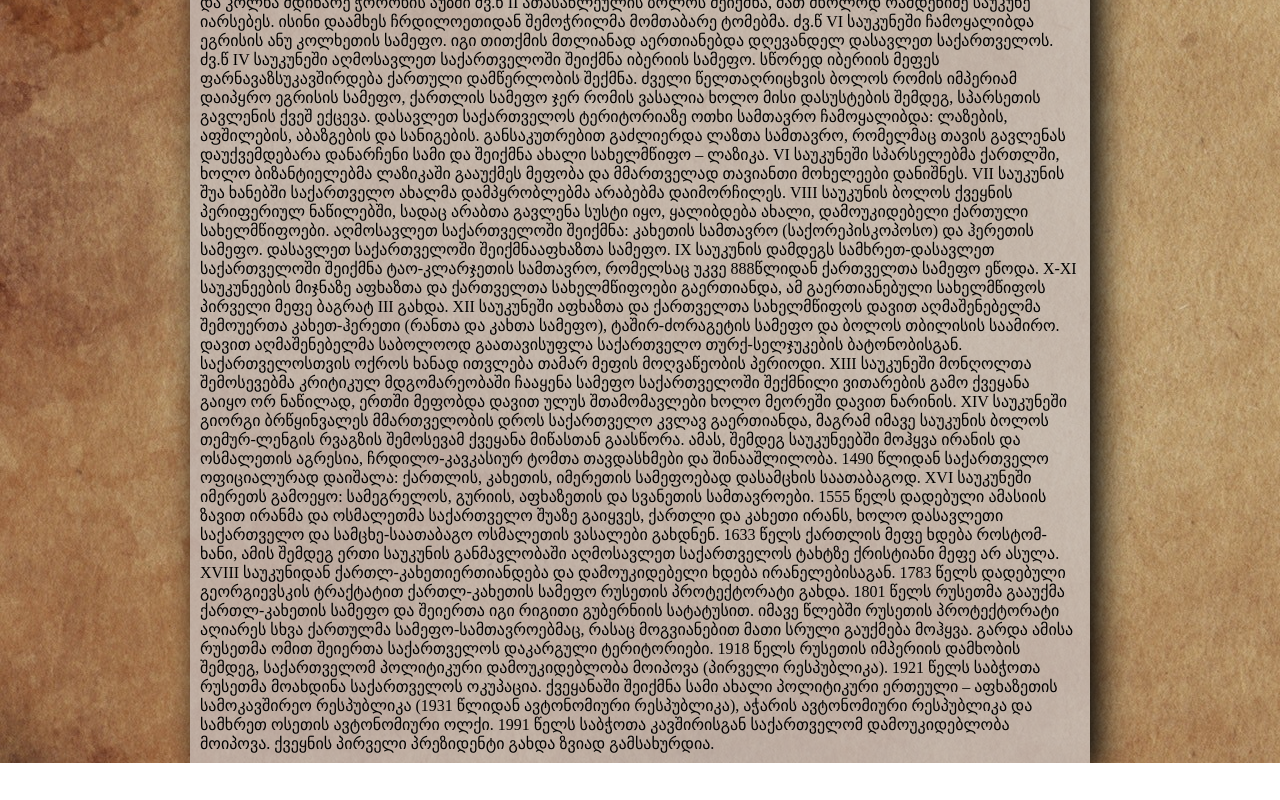
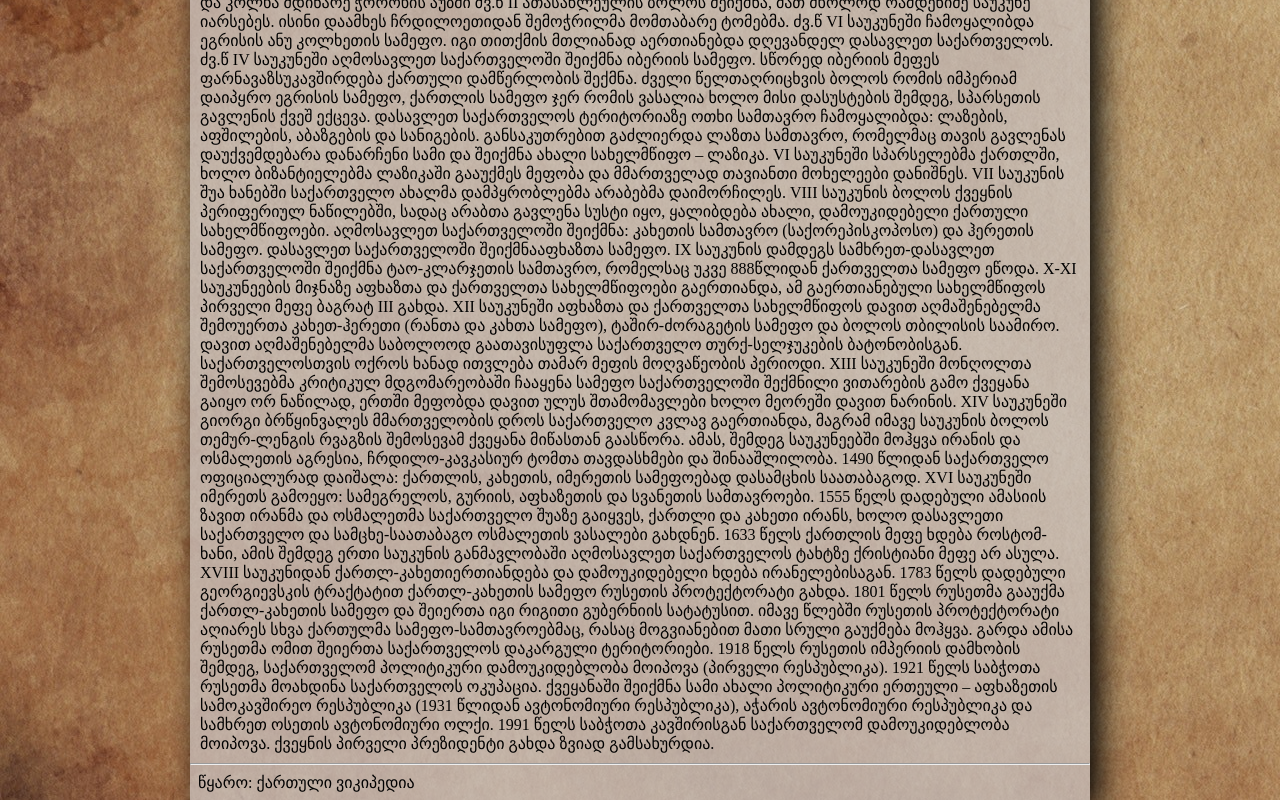
Before and after one commit to irakli2003/kingsofgeorgia, a plain HTML site: page index.html in a window 1280 px wide. Shown: the part 843-1643 px from the top of the page. Before the commit the page ends 1606 px from the top, so only its background shows below. Drawn offline with Linux system fonts and the light colour scheme.

Commit message:
Add files via upload
upload index.html

```diff
--- a/index.html
+++ b/index.html
@@ -122,6 +122,7 @@ XIII საუკუნეში მონღოლთა შემოსევ
 1801 წელს რუსეთმა გააუქმა ქართლ-კახეთის სამეფო და შეიერთა იგი რიგითი გუბერნიის სატატუსით. იმავე წლებში რუსეთის პროტექტორატი აღიარეს სხვა ქართულმა სამეფო-სამთავროებმაც, რასაც მოგვიანებით მათი სრული გაუქმება მოჰყვა. გარდა ამისა რუსეთმა ომით შეიერთა საქართველოს დაკარგული ტერიტორიები. 1918 წელს რუსეთის იმპერიის დამხობის შემდეგ, საქართველომ პოლიტიკური დამოუკიდებლობა მოიპოვა (პირველი რესპუბლიკა). 1921 წელს საბჭოთა რუსეთმა მოახდინა საქართველოს ოკუპაცია. ქვეყანაში შეიქმნა სამი ახალი პოლიტიკური ერთეული – აფხაზეთის სამოკავშირეო რესპუბლიკა (1931 წლიდან ავტონომიური რესპუბლიკა), აჭარის ავტონომიური რესპუბლიკა და სამხრეთ ოსეთის ავტონომიური ოლქი.
 
 1991 წელს საბჭოთა კავშირისგან საქართველომ დამოუკიდებლობა მოიპოვა. ქვეყნის პირველი პრეზიდენტი გახდა ზვიად გამსახურდია.</p>
+    <hr>    <p style="padding: 8px;">წყარო: ქართული ვიკიპედია</p>
     </div>
 </body>
 </html>
```
